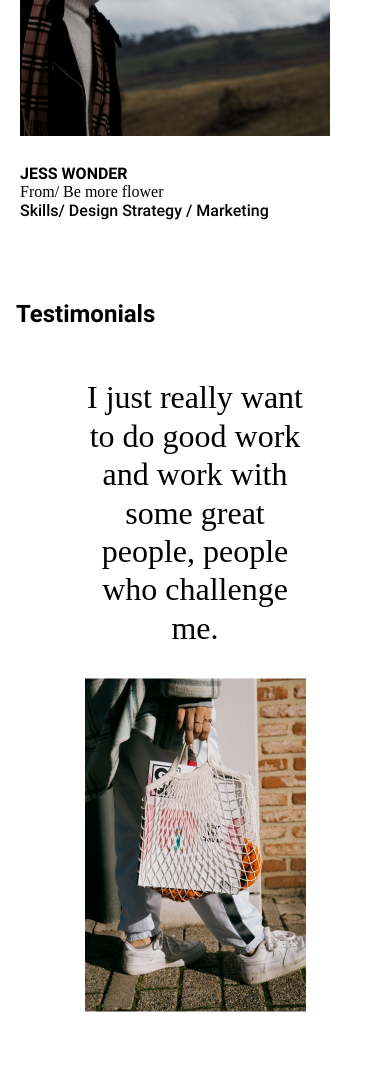
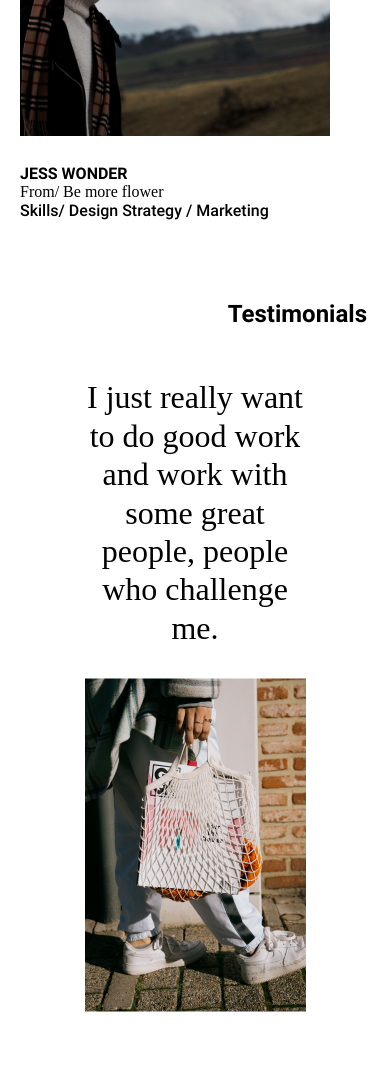
Before and after one commit to serjikko/otus-css-kononenko, a plain HTML site: page index.html in a window 390 px wide. Shown: the part 2197-3278 px from the top of the page. Drawn offline with nearby package versions, Linux system fonts and the light colour scheme; a web font is replaced by a local one.

Commit message:
Testimonials ура!

```diff
--- a/index.html
+++ b/index.html
@@ -4,7 +4,7 @@
 <head>
     <meta charset="UTF-8">
     <meta name="viewport" content="width=device-width, initial-scale=1.0">
-    <title>Document</title>
+    <title>Mod Studio Modern</title>
     <link rel="preconnect" href="https://fonts.googleapis.com">
     <link rel="preconnect" href="https://fonts.gstatic.com" crossorigin>
     <link href="https://fonts.googleapis.com/css2?family=Bitter:wght@100;700&family=Fira+Sans:ital,wght@1,300&family=Playfair+Display:wght@500&family=Roboto:wght@700&display=swap" rel="stylesheet">
--- a/style/style.css
+++ b/style/style.css
@@ -1013,6 +1013,7 @@ display: none;
 
 .testimonials-title{
 height: 100px;
+width: 90%;
 position: absolute;
 /* transform: rotate(-90deg); */
 margin-left: 24px;
```
